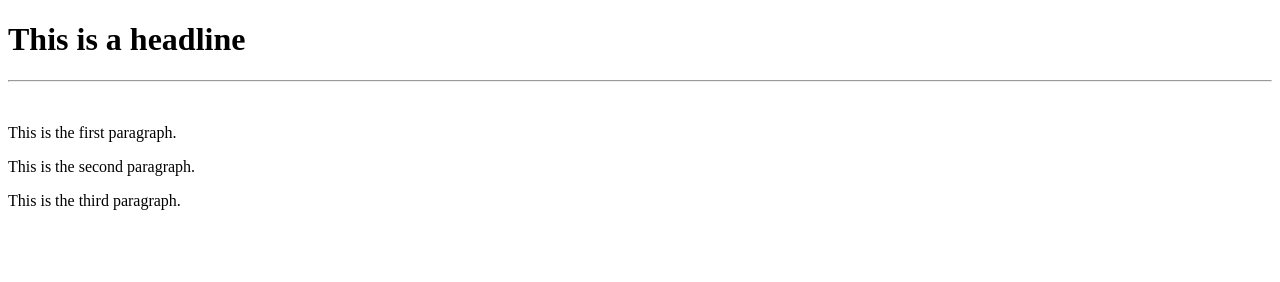
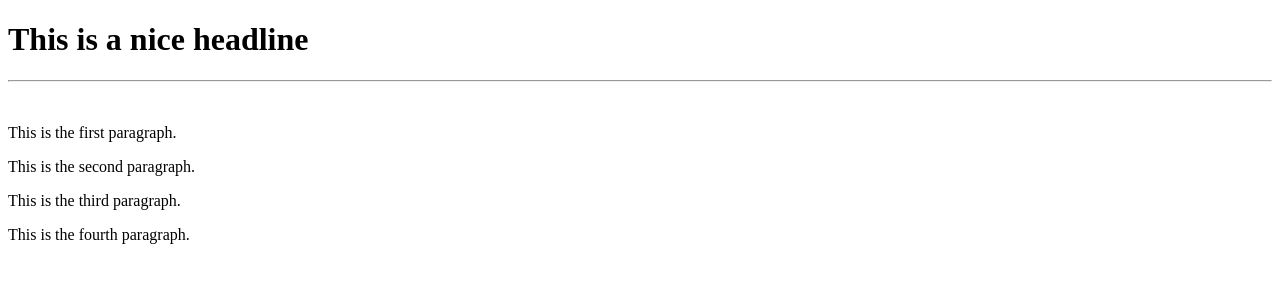
Before and after one commit to Matje1979/git_exercise, a plain HTML site: page index.html in a window 1280 px wide. Drawn offline with Linux system fonts and the light colour scheme.

Commit message:
Modified headline and add new paragraph

```diff
--- a/index.html
+++ b/index.html
@@ -5,12 +5,13 @@
 	<link rel="stylesheet" href="main.css">
 </head>
 <body>
-	<h1>This is a headline</h1>
+	<h1>This is a nice headline</h1>
 	<hr>
 	<br>
 	<p>This is the first paragraph.</p>
 	<p>This is the second paragraph.</p>
 	<p>This is the third paragraph.</p>
+	<p>This is the fourth paragraph.</p>
 </body>
 
 </html>
```
